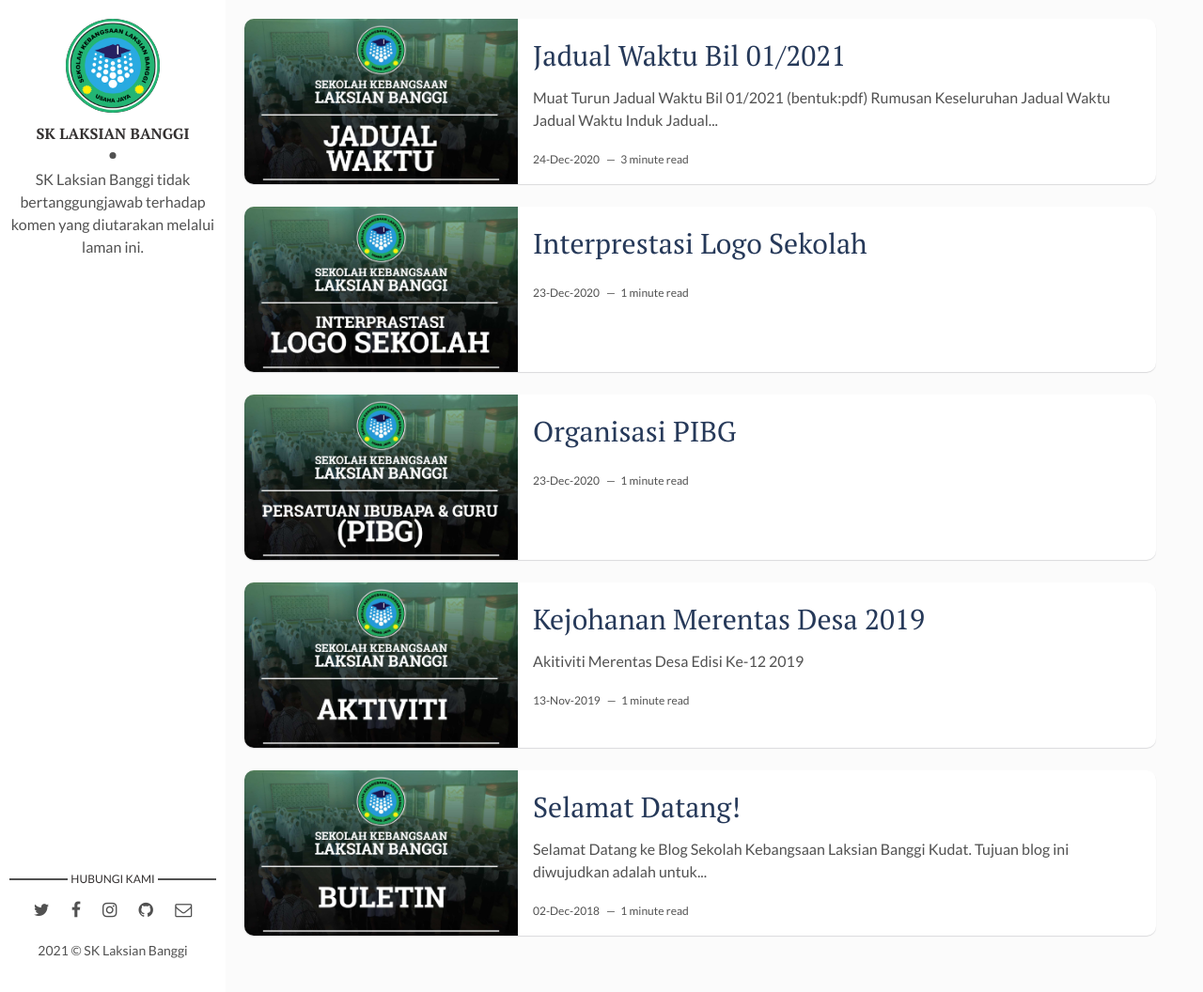
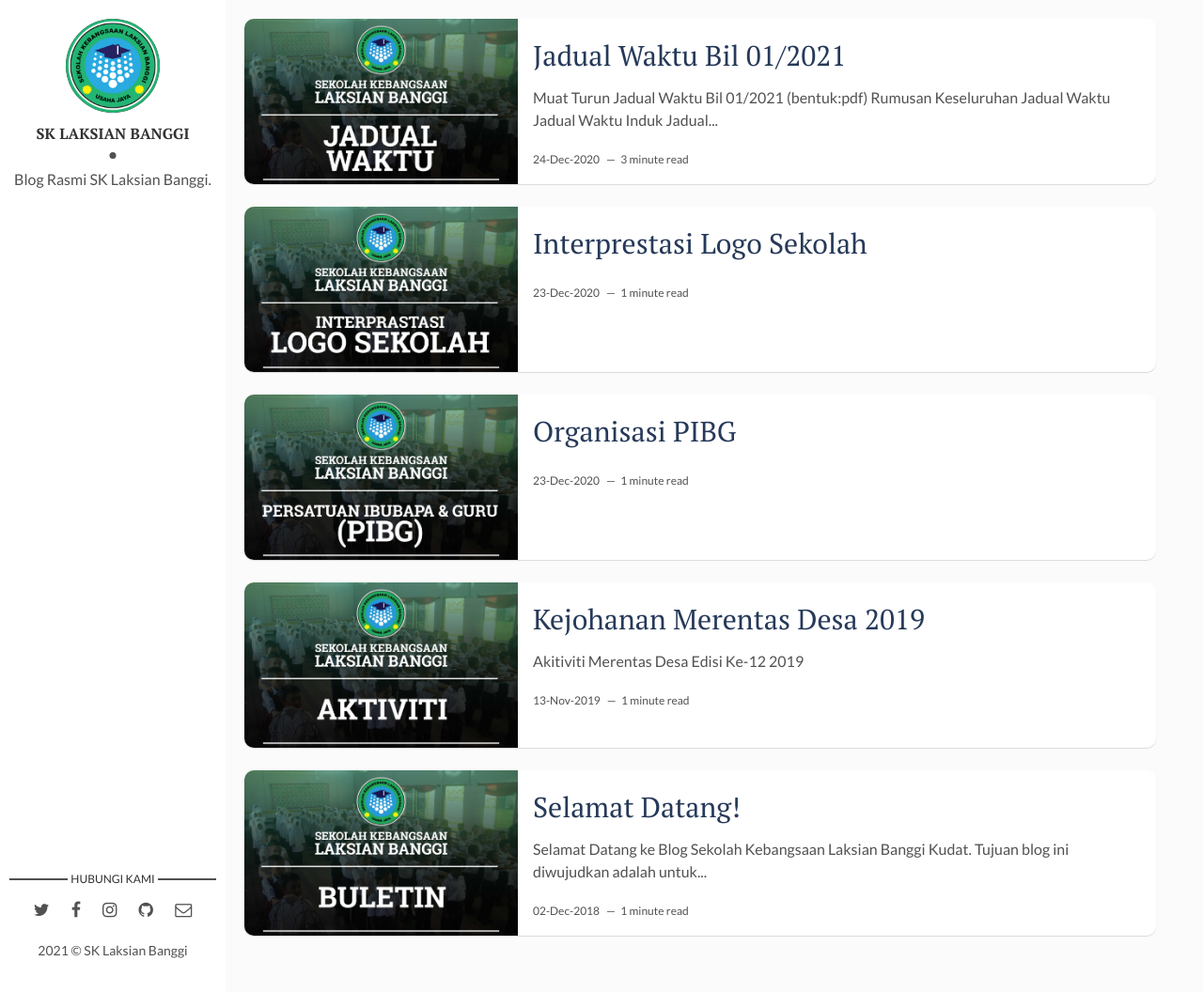
Before and after one commit to XBA5003/blog, a Jekyll site: the page built from index.html, in a window 1280 px wide and 1056 px high. Shown: the whole window at 94% size. Built offline with Jekyll 4.4.1, drawn with Linux system fonts in a browser that asks for light colours; the list of posts is cut into pages by our own code; some of the changed lines change nothing that is shown.

Commit message:
5 commit

```diff
--- a/_config.yml
+++ b/_config.yml
@@ -1,28 +1,26 @@
 title: .:Blog SK Laksian Banggi:.
 description: > # this means to ignore newlines until "baseurl:"
-  Write an awesome description for your new site here. You can edit this
-  line in _config.yml. It will appear in your document head meta (for
-  Google search results) and in your feed.xml site description.
-permalink: ':title.html'
+ Blog Rasmi Sekolah Kebangsaan Laksian Banggi
+permalink: ':title/'
 baseurl: "/blog" # the subpath of your site, e.g. /blog
 url: "http://xba5003.github.io" # the base hostname & protocol for your site, e.g. http://example.com
-site-twitter: #if your site has a twitter account, enter it here
+site-twitter: sklaksianbanggi #if your site has a twitter account, enter it here
 
 # Author Settings
 author: SK Laksian Banggi # add your name
 author-img: sklb.jpg # add your photo
-about-author: SK Laksian Banggi tidak bertanggungjawab terhadap komen yang diutarakan melalui laman ini. # add description
+about-author: Blog Rasmi SK Laksian Banggi. # add description
 social-twitter: sklaksianbanggi # add your Twitter handle
 social-facebook: sklaksianbanggi # add your Facebook handle
 social-instagram: sklaksianbanggi # add your Instagram handle
-social-globe: http://xba5003.github.io/ # add your globe handle
+social-github: xba5003 # add your globe handle
 social-email: xba5003@moe.edu.my # add your Email address
 
 # Disqus
 discus-identifier: sklbedu # add your discus identifier
 
 # Tracker
-analytics: # Google Analytics
+analytics: G-133T3035T4 # Google Analytics
 
 # Build Settings
 markdown: kramdown
```
